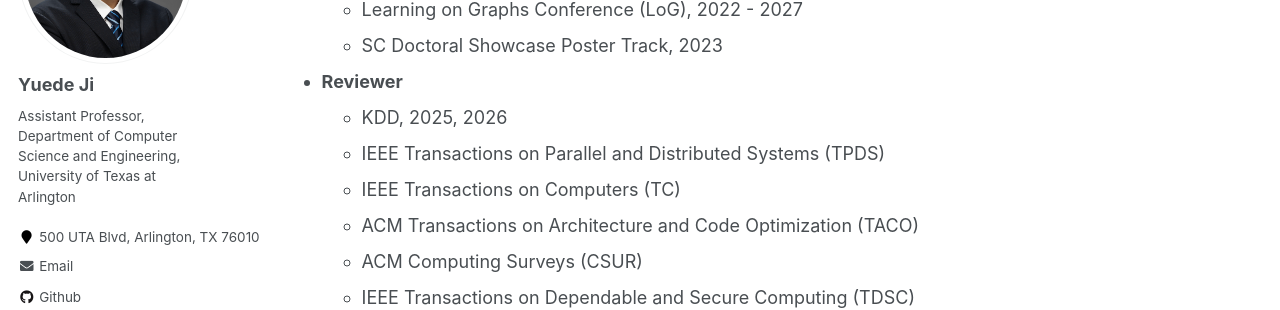
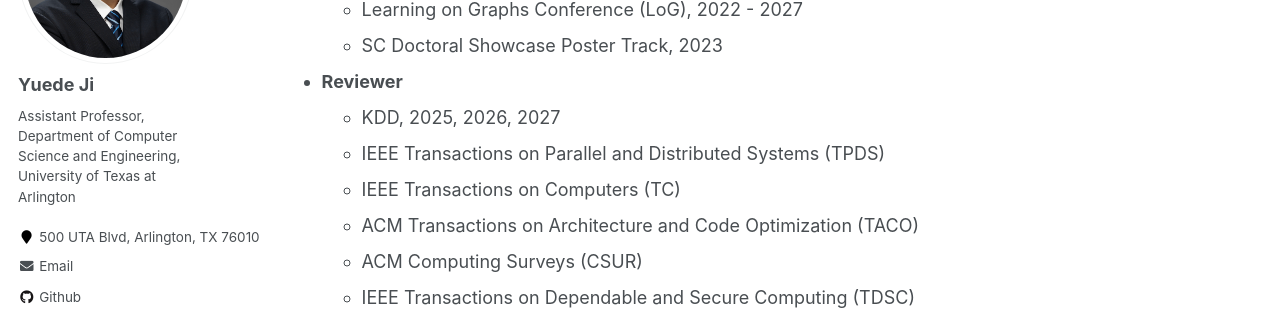
Before and after one commit to yuede/yuede.github.io, a Jekyll site: the page built from _pages/service.md, in a window 1280 px wide and 900 px high, scrolled down 510 px. Shown: the part 153-463 px from the top of the window. Built offline with Jekyll 4.4.1, drawn with Linux system fonts in a browser that asks for light colours.

Commit message:
Add KDD 2027 reviewer service
Co-Authored-By: Claude Sonnet 5 <noreply@anthropic.com>

```diff
--- a/_pages/service.md
+++ b/_pages/service.md
@@ -24,7 +24,7 @@ author_profile: true
 
 
 * **Reviewer**
-    * KDD, 2025, 2026
+    * KDD, 2025, 2026, 2027
     * IEEE Transactions on Parallel and Distributed Systems (TPDS)
     * IEEE Transactions on Computers (TC)
     * ACM Transactions on Architecture and Code Optimization (TACO)
```
